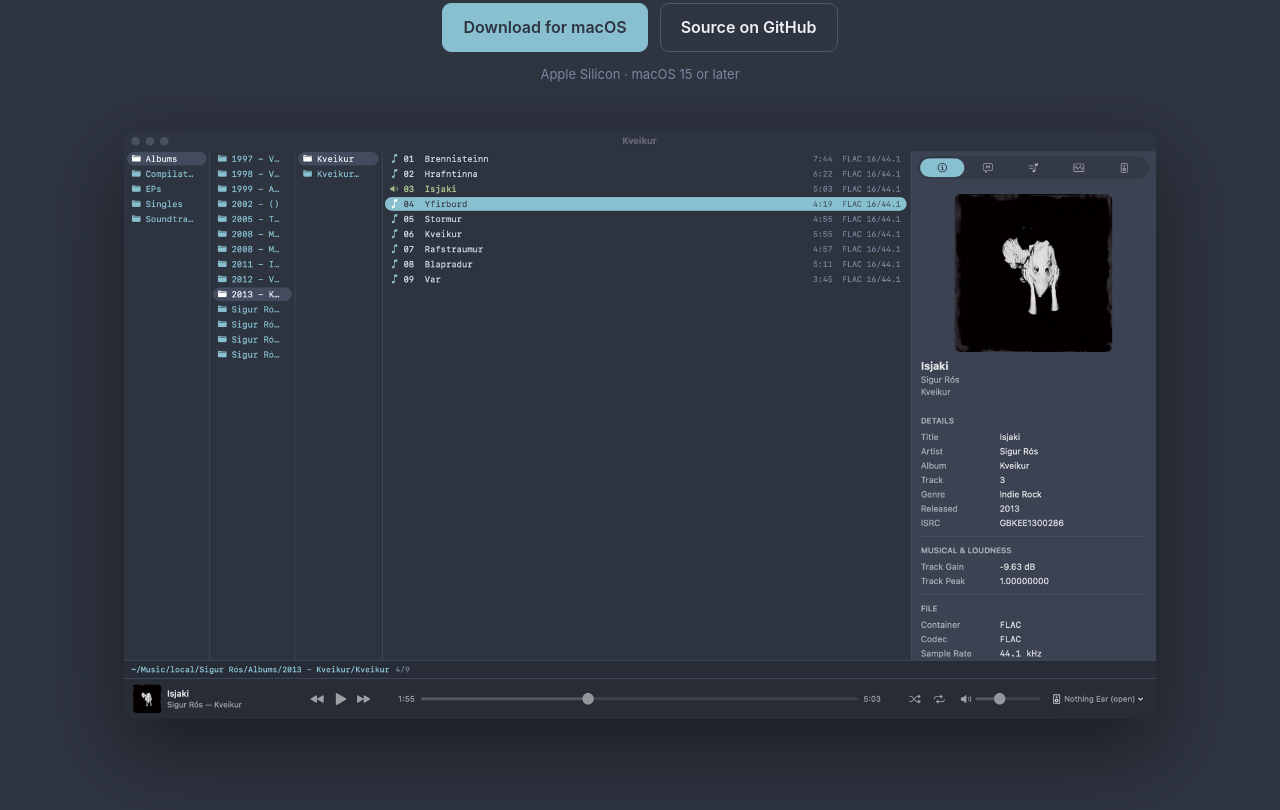
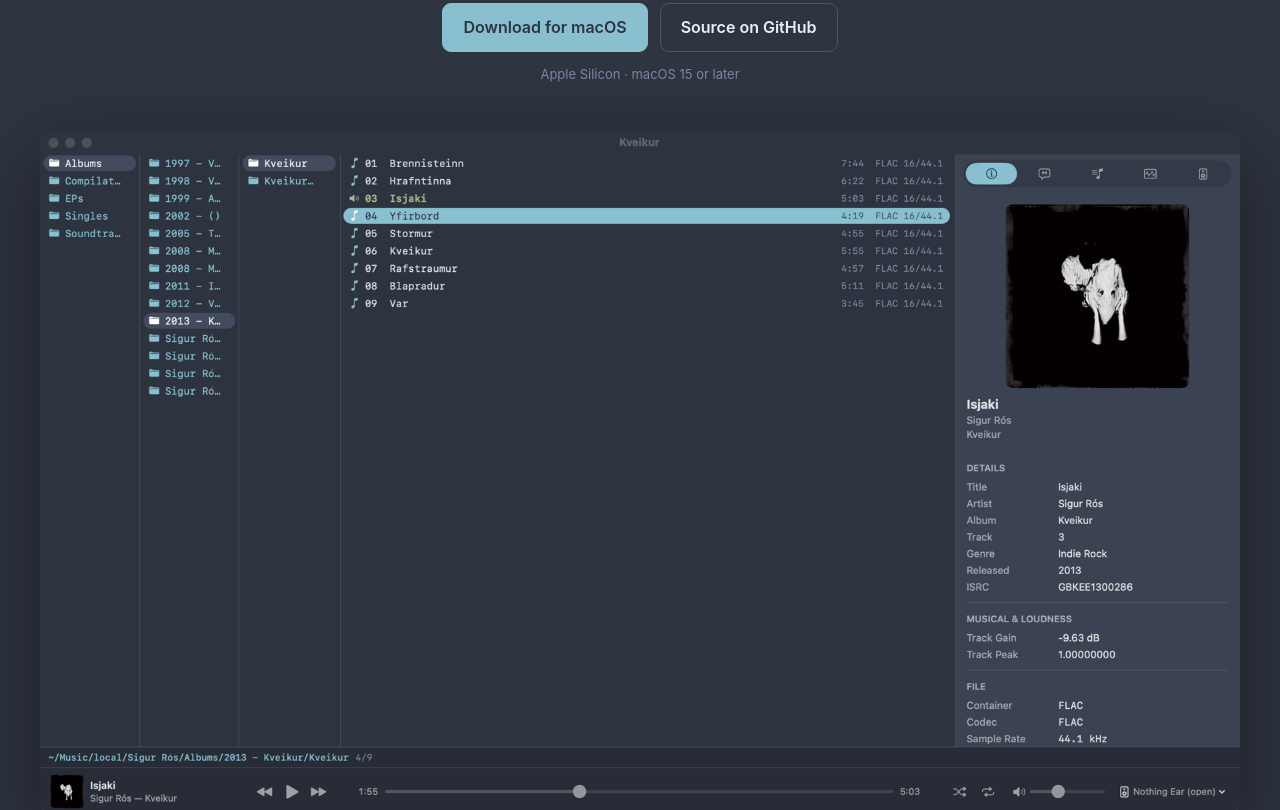
Before and after one commit to asahium/kveikur, a plain HTML site: page docs/index.html in a window 1280 px wide. Shown: the part 372-1182 px from the top of the page. Drawn offline with Linux system fonts and the light colour scheme.

Commit message:
Page: wider hero screenshot

```diff
--- a/docs/index.html
+++ b/docs/index.html
@@ -48,7 +48,7 @@
   .btn:hover { text-decoration: none; filter: brightness(1.08); }
   .note { margin-top: 12px; font-size: 13px; color: var(--muted); }
 
-  .hero-shot { display: block; width: 100%; height: auto; margin: 46px auto 0; border-radius: 12px; box-shadow: 0 30px 80px rgba(0,0,0,.45); }
+  .hero-shot { display: block; width: min(1200px, calc(100vw - 32px)); height: auto; margin: 46px 0 0 50%; transform: translateX(-50%); border-radius: 12px; box-shadow: 0 30px 80px rgba(0,0,0,.45); }
 
   section { padding: 72px 0 0; }
   h2 { color: var(--n6); font-size: 30px; margin: 0 0 8px; letter-spacing: -.01em; }
```
